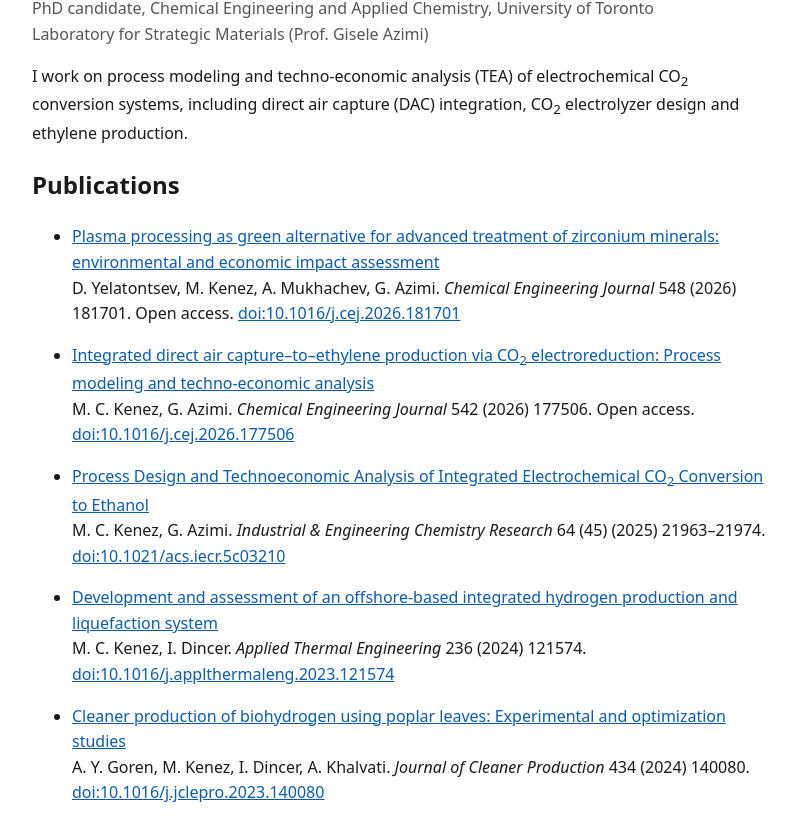
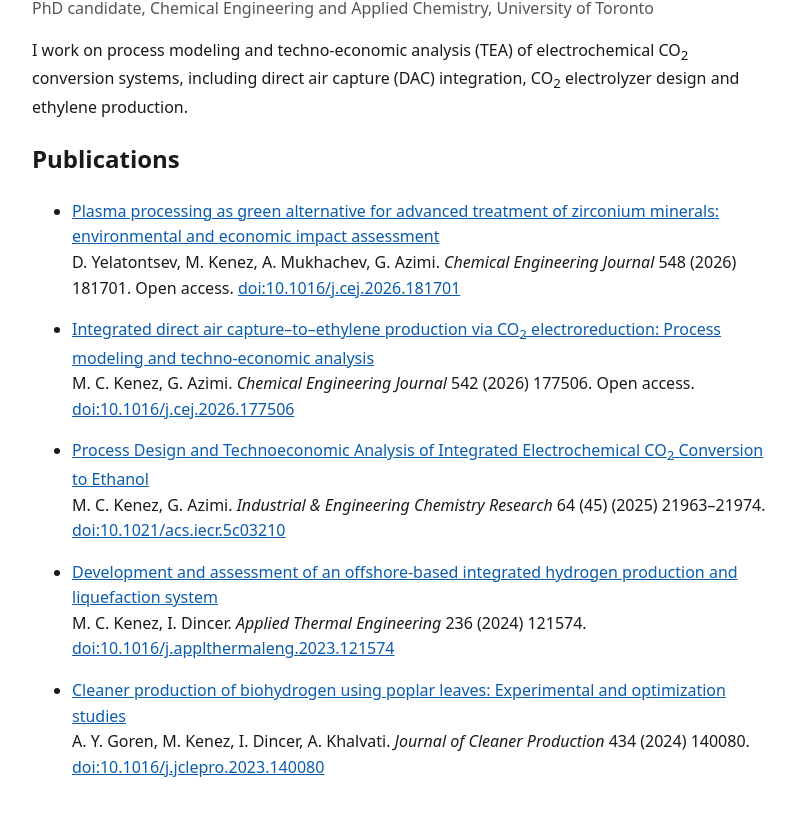
Before and after one commit to muratkenez/muratkenez.github.io, a plain HTML site: page index.html in a window 1280 px wide. Shown: the part 90-928 px from the top of the page, without its empty margins (240-1036 px from the left). After the commit the page ends 902 px from the top, so only its background shows below. Drawn offline with Linux system fonts and the light colour scheme.

Commit message:
Update description paragraph in index.html
Removed additional line break from the description paragraph.

```diff
--- a/index.html
+++ b/index.html
@@ -13,7 +13,7 @@ a{color:#0b5cad}h1{margin-bottom:.2rem}.sub{color:#555;margin-top:0}li{margin-bo
 </head>
 <body>
 <h1>Murat Can Kenez</h1>
-<p class="sub">PhD candidate, Chemical Engineering and Applied Chemistry, University of Toronto<br>Laboratory for Strategic Materials (Prof. Gisele Azimi)</p>
+<p class="sub">PhD candidate, Chemical Engineering and Applied Chemistry, University of Toronto</p>
 <p>I work on process modeling and techno-economic analysis (TEA) of electrochemical CO<sub>2</sub> conversion systems, including direct air capture (DAC) integration, CO<sub>2</sub> electrolyzer design and ethylene production.</p>
 <h2>Publications</h2>
 <ul>
```
